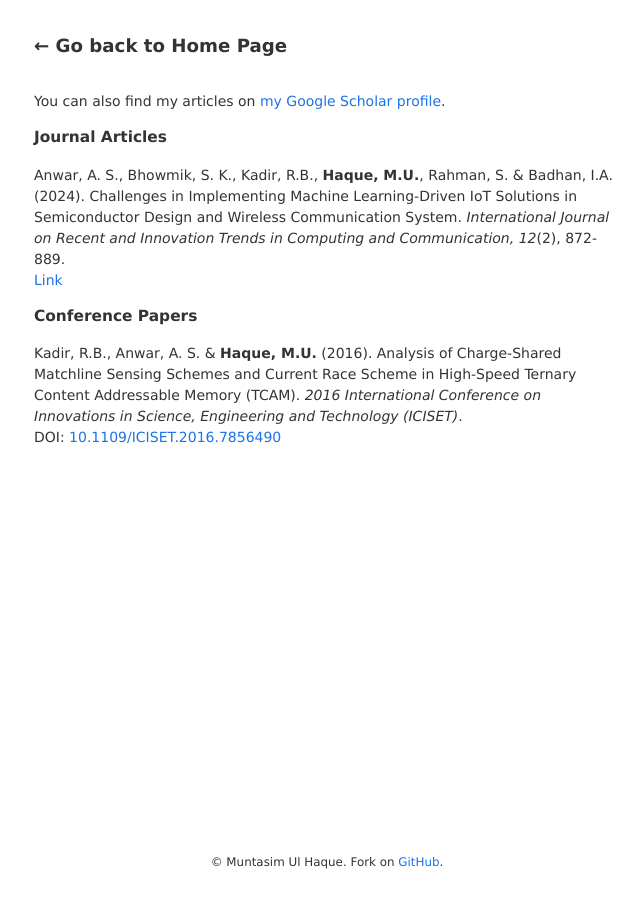
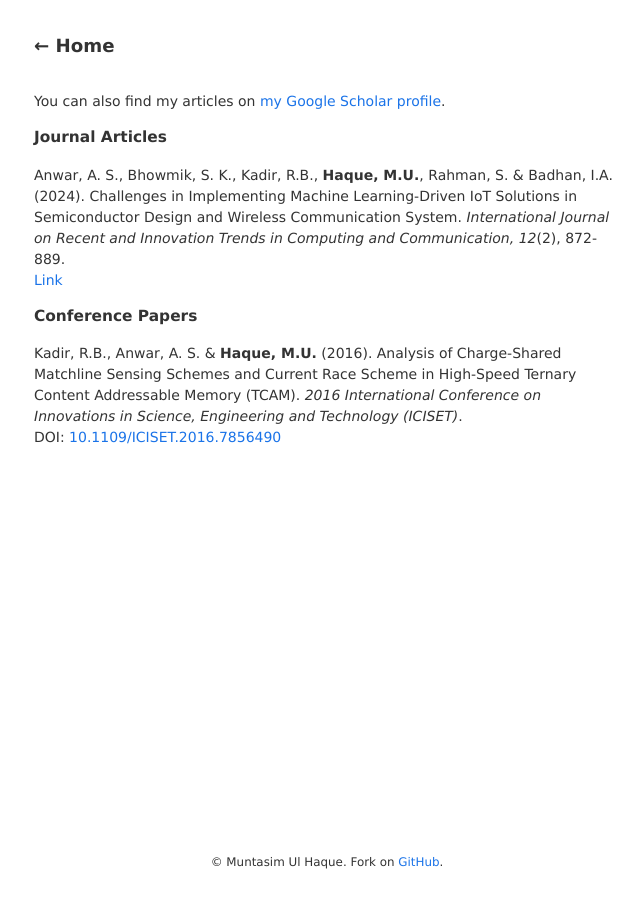
Before and after one commit to muntasimulhaque/muntasimulhaque.github.io, a Jekyll site: the page built from publications.md, in a window 1280 px wide. Shown: the whole page, without its empty margins (313-953 px from the left). Built offline with Jekyll 4.4.1, drawn with Linux system fonts in a browser that asks for light colours.

Commit message:
Update default.html

```diff
--- a/_layouts/default.html
+++ b/_layouts/default.html
@@ -19,7 +19,7 @@
         {% else %}
         <h1 class="site-title">
             <a href="{{ '/' | relative_url }}" aria-label="Go back to home page">
-                ← Go back to Home Page
+                ← Home
             </a>
         </h1>
         {% endif %}
```
